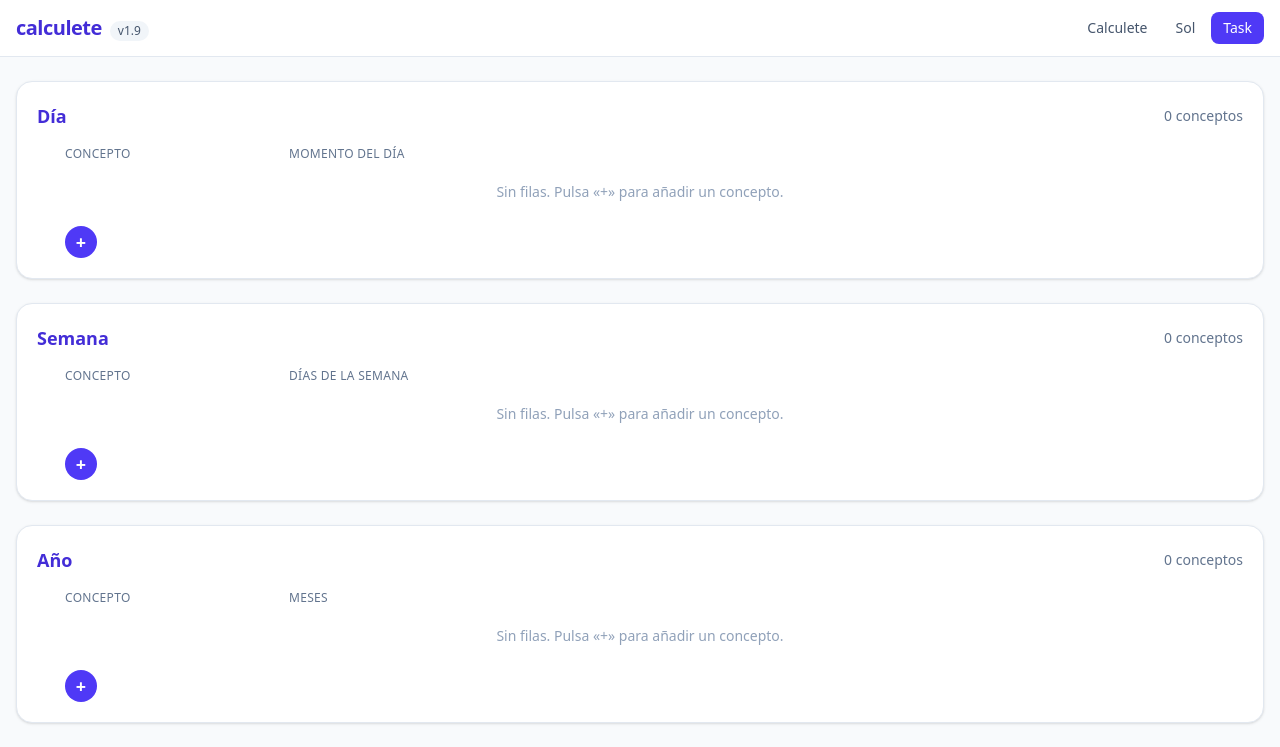
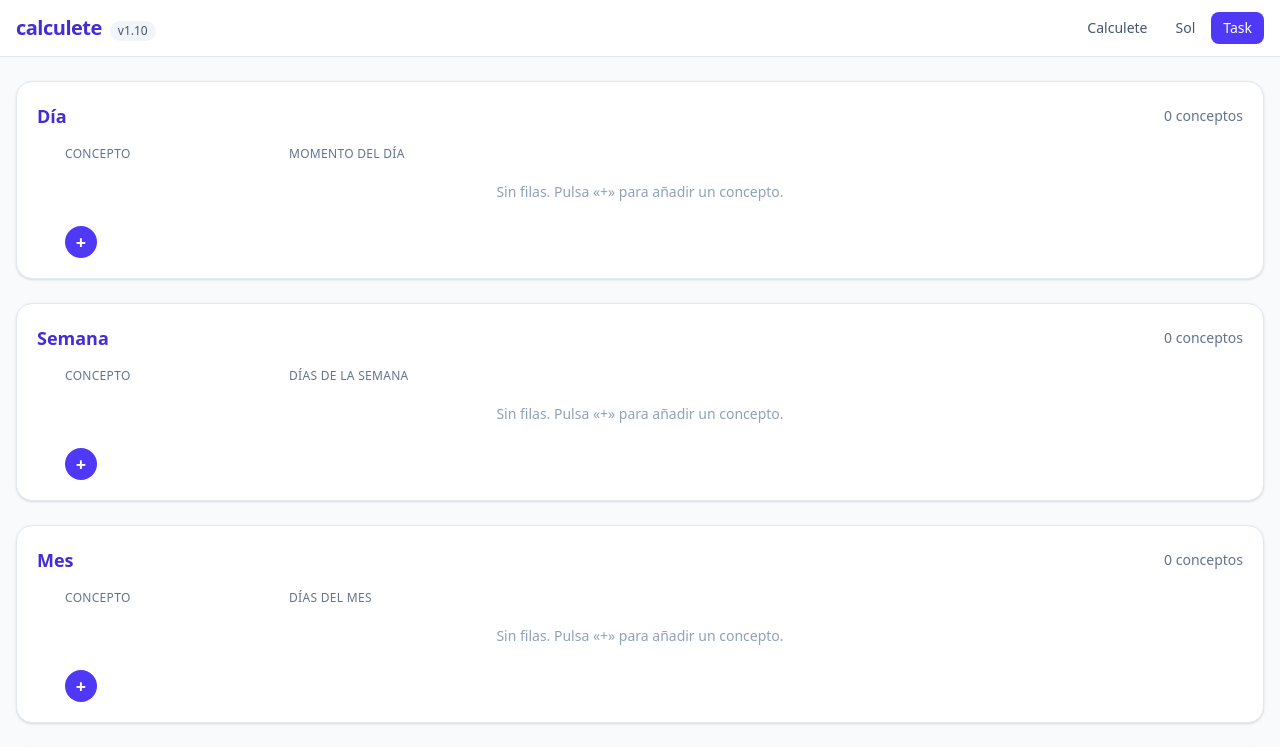
Before and after one commit to ivherser/calculete, a Next.js app: page /task in a window 1280 px wide. Shown: the top 747 px of the page. Built offline with nearby package versions, Linux system fonts and the light colour scheme.

Commit message:
feat(task): add Mes section back alongside Semana
Sections are now Día, Semana, Mes (days 1–31) and Año.

Co-Authored-By: ivan.herrero_serrada <ivan.herrero_serrada@mercedes-benz.com>

```diff
--- a/src/components/task/TasksTable.tsx
+++ b/src/components/task/TasksTable.tsx
@@ -21,10 +21,11 @@ interface DragState {
 const PLACEHOLDERS: Record<TaskScope, string> = {
   dia: "p. ej. Regar",
   semana: "p. ej. Sacar la basura",
+  mes: "p. ej. Pagar comunidad",
   anio: "p. ej. ITV",
 };
 
-const SLOT_HEADERS: Record<TaskScope, string> = { dia: "Momento del día", semana: "Días de la semana", anio: "Meses" };
+const SLOT_HEADERS: Record<TaskScope, string> = { dia: "Momento del día", semana: "Días de la semana", mes: "Días del mes", anio: "Meses" };
 
 function rowIdAt(x: number, y: number): string | null {
   const el = document.elementFromPoint(x, y);
@@ -35,7 +36,13 @@ function SlotGrid({ task, onToggle }: { task: Task; onToggle: (slot: number) =>
   const labels = TASK_SLOTS[task.scope];
   const active = new Set(task.slots);
   const layout =
-    task.scope === "dia" ? "grid grid-cols-3 gap-1" : task.scope === "semana" ? "grid grid-cols-7 gap-1" : "grid grid-cols-12 gap-1";
+    task.scope === "dia"
+      ? "grid grid-cols-3 gap-1"
+      : task.scope === "semana"
+        ? "grid grid-cols-7 gap-1"
+        : task.scope === "mes"
+          ? "grid grid-cols-16 gap-1"
+          : "grid grid-cols-12 gap-1";
   return (
     <div className={layout} role="group" aria-label={`${SLOT_HEADERS[task.scope]} de ${task.concept || "concepto"}`}>
       {labels.map((label, i) => {
@@ -47,7 +54,7 @@ function SlotGrid({ task, onToggle }: { task: Task; onToggle: (slot: number) =>
             aria-pressed={isOn}
             aria-label={`${label}${isOn ? " (marcado)" : ""}`}
             onClick={() => onToggle(i)}
-            className={`h-8 rounded-md border font-semibold transition ${task.scope === "anio" ? "min-w-8 text-[10px]" : "min-w-12 text-xs"} ${
+            className={`h-8 rounded-md border font-semibold transition ${task.scope === "anio" || task.scope === "mes" ? "min-w-8 text-[10px]" : "min-w-12 text-xs"} ${
               isOn
                 ? "border-indigo-500 bg-indigo-500 text-white"
                 : "border-slate-200 bg-white text-slate-400 hover:border-slate-400 hover:text-slate-700"
@@ -101,7 +108,7 @@ export function TasksTable({ scope, tasks, focusId, onAdd, onChange, onRemove, o
       </div>
 
       <div className="overflow-x-auto">
-        <table className={`w-full border-separate border-spacing-y-1 text-sm ${scope === "anio" ? "min-w-[860px]" : "min-w-[600px]"}`}>
+        <table className={`w-full border-separate border-spacing-y-1 text-sm ${scope === "anio" || scope === "mes" ? "min-w-[860px]" : "min-w-[600px]"}`}>
           <thead>
             <tr className="text-left text-xs uppercase tracking-wide text-slate-500">
               <th className="w-6" />
--- a/src/lib/tasks.ts
+++ b/src/lib/tasks.ts
@@ -1,15 +1,16 @@
 import { z } from "zod";
 import { MONTH_LABELS } from "./types";
 
-export const TASK_SCOPES = ["dia", "semana", "anio"] as const;
+export const TASK_SCOPES = ["dia", "semana", "mes", "anio"] as const;
 export type TaskScope = (typeof TASK_SCOPES)[number];
 
-export const TASK_SCOPE_TITLES: Record<TaskScope, string> = { dia: "Día", semana: "Semana", anio: "Año" };
+export const TASK_SCOPE_TITLES: Record<TaskScope, string> = { dia: "Día", semana: "Semana", mes: "Mes", anio: "Año" };
 
 /** Casillas que se pueden marcar a la derecha de cada concepto. */
 export const TASK_SLOTS: Record<TaskScope, readonly string[]> = {
   dia: ["Mañana", "Tarde", "Noche"],
   semana: ["LUN", "MAR", "MIÉ", "JUE", "VIE", "SÁB", "DOM"],
+  mes: Array.from({ length: 31 }, (_, i) => String(i + 1)),
   anio: MONTH_LABELS,
 };
 
--- a/src/lib/version.ts
+++ b/src/lib/version.ts
@@ -2,6 +2,6 @@
  * Versión mostrada en la cabecera: `v1.<número de PR>`.
  * Se puede sobrescribir con NEXT_PUBLIC_APP_VERSION (p. ej. desde Vercel o CI).
  */
-export const DEFAULT_APP_VERSION = "v1.9";
+export const DEFAULT_APP_VERSION = "v1.10";
 
 export const APP_VERSION = process.env.NEXT_PUBLIC_APP_VERSION?.trim() || DEFAULT_APP_VERSION;
```
Also changed, not shown: 2 other files (tests, documents, lock files or other folders).
